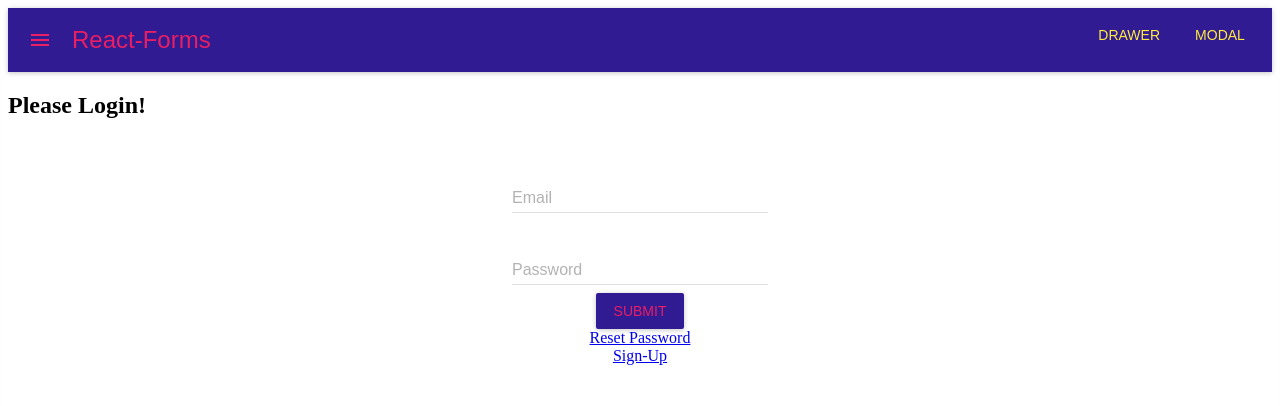
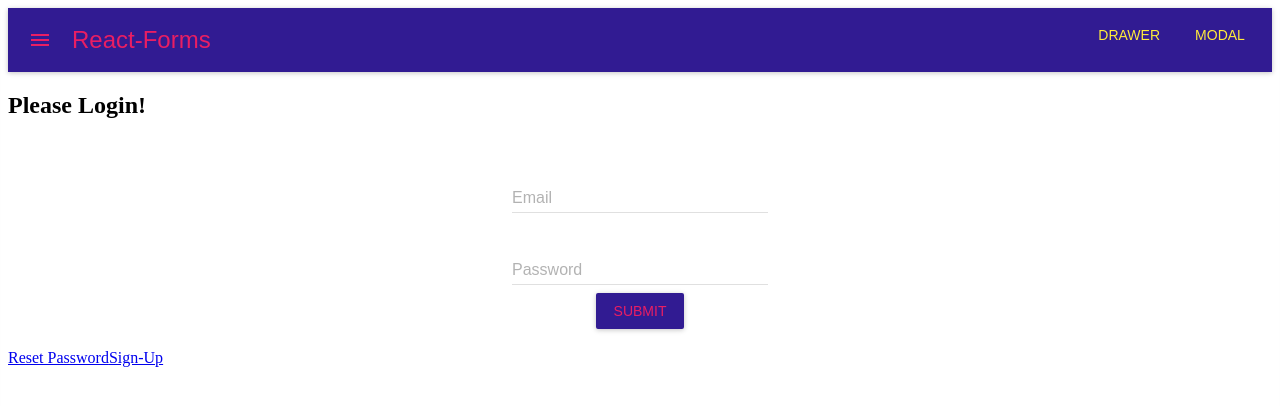
Before and after one commit to souleman13/react-material-forms, a React (Create React App) app: page /login in a window 1280 px wide. Shown: the top 406 px of the page. Built offline with nearby package versions, Linux system fonts and the light colour scheme.

Commit message:
moved signup/forgot pw link to login page from login form

```diff
--- a/src/components/forms/Login.js
+++ b/src/components/forms/Login.js
@@ -21,8 +21,6 @@ export default class extends Component {
                 <TextField required floatingLabelText={`Email`} onChange={(e) => this.setState({ pw: e.target.value })} />
                 <TextField required floatingLabelText={`Password`} onChange={(e) => this.setState({ pw: e.target.value })} />
                 <SubmitButton />
-                <a href='/user/reset'>Reset Password</a>
-                <a href='/user/signup'>Sign-Up</a>
             </form>
         )
     }
--- a/src/pages/login.js
+++ b/src/pages/login.js
@@ -6,7 +6,9 @@ export default class extends Component {
     return (
       <div>
         <h2>Please Login!</h2>
-        <LoginForm/>
+        <LoginForm />
+        <a href='/user/reset'>Reset Password</a>
+        <a href='/user/signup'>Sign-Up</a>
       </div>
     )
   }
```
